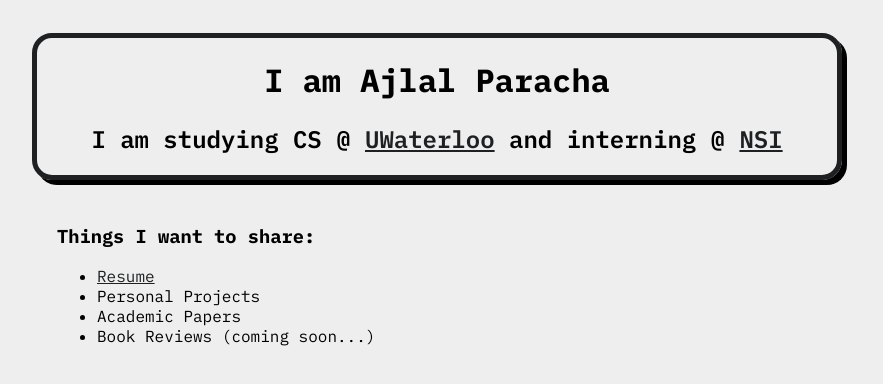
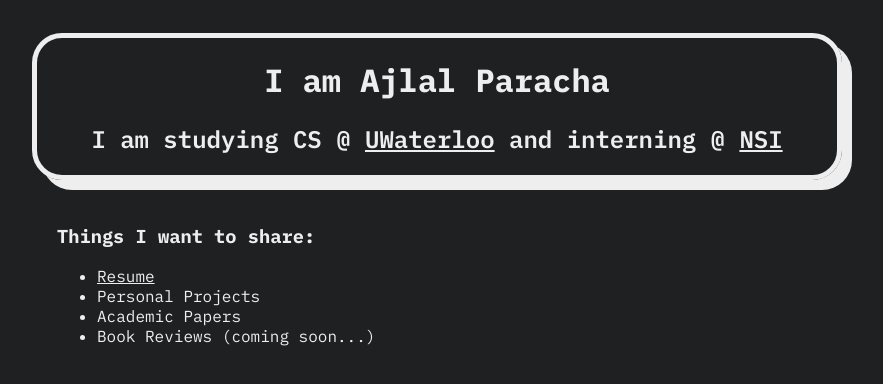
Before and after one commit to AJP-432/AJP-432.github.io, a plain HTML site: page home.html in a window 1280 px wide. Shown: the whole page, without its empty margins (203-1086 px from the left). Drawn offline with Linux system fonts and the light colour scheme.

Commit message:
Changed colors to black primary

```diff
--- a/style.css
+++ b/style.css
@@ -3,14 +3,19 @@
 :root {
   --white: #eeeeee;
   --black: #1e2022;
+  --green: #3f826d;
 }
 
 * {
   font-family: "IBM Plex Mono", monospace;
 }
 
+h1, h2, h3, h4, h5, h6, p, li {
+  color: var(--white);
+}
+
 body {
-  background-color: var(--white);
+  background-color: var(--black);
   display: flex;
   flex-direction: column;
   justify-content: center;
@@ -19,27 +24,30 @@ body {
 
 a {
   text-decoration: underline;
-  color: var(--black);
+  color: var(--white);
   transition: font-weight 0.1s;
 }
 
 a:hover {
   font-weight: 700;
   cursor: pointer;
+  color: var(--green);
+  transition: font-weight 0.1s, color 0.3s;
 }
 
 a:active,
 a:visited {
-  color: var(--black) !important;
+  color: var(--green);
+  transition: font-weight 0.1s, color 0.3s;
 }
 
 .hero {
   text-align: center;
   width: 800px;
   margin: 25px auto;
-  border: 5px solid var(--black);
-  border-radius: 20px;
-  box-shadow: 5px 5px;
+  border: 5px solid var(--white);
+  border-radius: 30px;
+  box-shadow: 10px 10px var(--white);
 }
 
 .hero > h1 {
```
